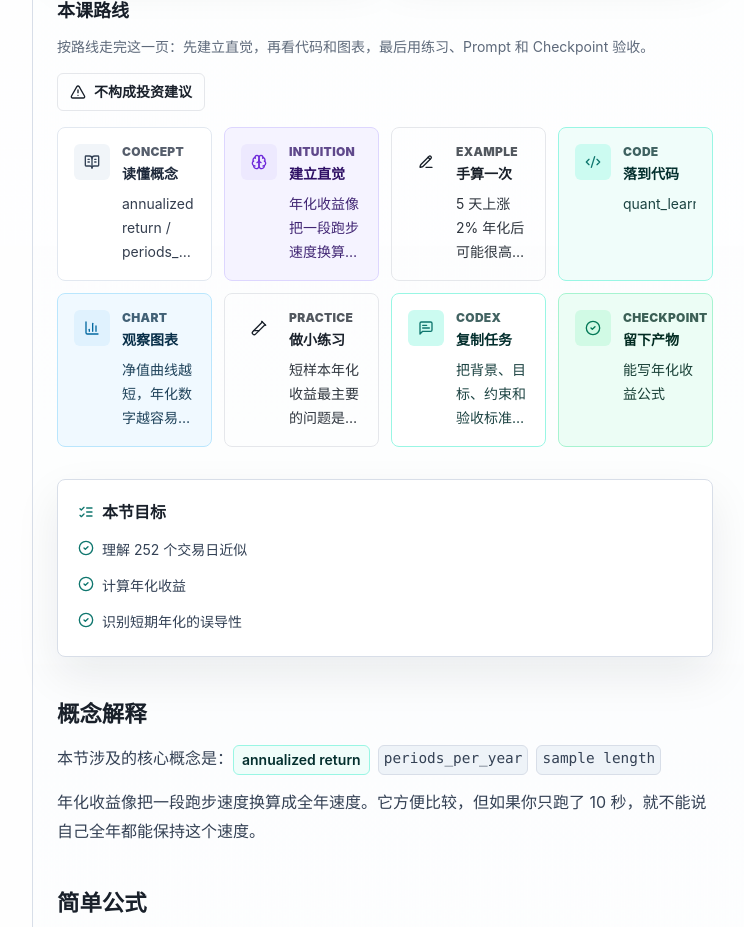
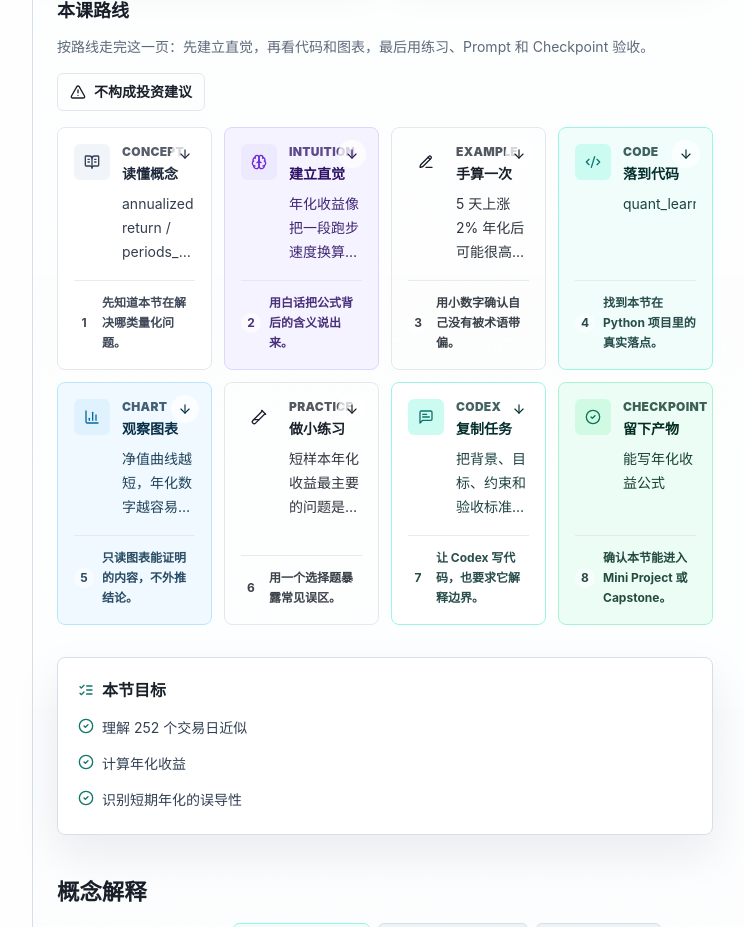
Before and after one commit to ZeyuZuo/learn-quant-with-codex, a Next.js app in the folder web/: page /courses/annualized-return in a window 1280 px wide. Shown: the part 800-1727 px from the top of the page, without its empty margins (255-999 px from the left). Built offline with nearby package versions, Linux system fonts and the light colour scheme.

Commit message:
Improve lesson learning path cards

```diff
--- a/web/src/components/lesson/LessonLearningScaffold.tsx
+++ b/web/src/components/lesson/LessonLearningScaffold.tsx
@@ -1,4 +1,15 @@
-import { AlertTriangle, BarChart3, BookOpenText, Brain, CheckCircle2, Code2, MessageSquareText, PencilLine, TestTube2 } from "lucide-react";
+import {
+  AlertTriangle,
+  ArrowDown,
+  BarChart3,
+  BookOpenText,
+  Brain,
+  CheckCircle2,
+  Code2,
+  MessageSquareText,
+  PencilLine,
+  TestTube2,
+} from "lucide-react";
 import type { Lesson } from "@/lib/types";
 
 type LessonLearningScaffoldProps = {
@@ -13,6 +24,7 @@ export function LessonLearningScaffold({ lesson }: LessonLearningScaffoldProps)
       label: "Concept",
       title: "读懂概念",
       body: lesson.concepts.slice(0, 3).join(" / "),
+      action: "先知道本节在解决哪类量化问题。",
       tone: "border-slate-200 bg-white text-slate-800",
       iconTone: "bg-slate-100 text-slate-700",
     },
@@ -22,6 +34,7 @@ export function LessonLearningScaffold({ lesson }: LessonLearningScaffoldProps)
       label: "Intuition",
       title: "建立直觉",
       body: lesson.intuition,
+      action: "用白话把公式背后的含义说出来。",
       tone: "border-violet-200 bg-violet-50 text-violet-950",
       iconTone: "bg-violet-100 text-violet-700",
     },
@@ -31,6 +44,7 @@ export function LessonLearningScaffold({ lesson }: LessonLearningScaffoldProps)
       label: "Example",
       title: "手算一次",
       body: lesson.handExample,
+      action: "用小数字确认自己没有被术语带偏。",
       tone: "border-amber-200 bg-amber-50 text-amber-950",
       iconTone: "bg-amber-100 text-amber-700",
     },
@@ -40,6 +54,7 @@ export function LessonLearningScaffold({ lesson }: LessonLearningScaffoldProps)
       label: "Code",
       title: "落到代码",
       body: lesson.pythonModule,
+      action: "找到本节在 Python 项目里的真实落点。",
       tone: "border-teal-200 bg-teal-50 text-teal-950",
       iconTone: "bg-teal-100 text-teal-700",
     },
@@ -49,6 +64,7 @@ export function LessonLearningScaffold({ lesson }: LessonLearningScaffoldProps)
       label: "Chart",
       title: "观察图表",
       body: lesson.chartNote,
+      action: "只读图表能证明的内容，不外推结论。",
       tone: "border-sky-200 bg-sky-50 text-sky-950",
       iconTone: "bg-sky-100 text-sky-700",
     },
@@ -58,6 +74,7 @@ export function LessonLearningScaffold({ lesson }: LessonLearningScaffoldProps)
       label: "Practice",
       title: "做小练习",
       body: lesson.quiz.question,
+      action: "用一个选择题暴露常见误区。",
       tone: "border-blue-200 bg-blue-50 text-blue-950",
       iconTone: "bg-blue-100 text-blue-700",
     },
@@ -67,6 +84,7 @@ export function LessonLearningScaffold({ lesson }: LessonLearningScaffoldProps)
       label: "Codex",
       title: "复制任务",
       body: "把背景、目标、约束和验收标准一起交给 Codex。",
+      action: "让 Codex 写代码，也要求它解释边界。",
       tone: "border-teal-200 bg-white text-teal-950",
       iconTone: "bg-teal-100 text-teal-700",
     },
@@ -76,6 +94,7 @@ export function LessonLearningScaffold({ lesson }: LessonLearningScaffoldProps)
       label: "Checkpoint",
       title: "留下产物",
       body: lesson.checkpoint[0] ?? "完成本节 Checkpoint",
+      action: "确认本节能进入 Mini Project 或 Capstone。",
       tone: "border-emerald-200 bg-emerald-50 text-emerald-950",
       iconTone: "bg-emerald-100 text-emerald-700",
     },
@@ -101,8 +120,8 @@ export function LessonLearningScaffold({ lesson }: LessonLearningScaffoldProps)
             <a
               key={step.label}
               href={step.href}
-              className={`chart-enter group flex min-h-36 flex-col rounded-lg border p-4 transition duration-200 hover:-translate-y-0.5 hover:shadow-soft focus:outline-none focus:ring-2 focus:ring-accent/30 ${step.tone}`}
-              style={{ animationDelay: `${index * 70}ms` }}
+              className={`learning-step group relative flex min-h-48 flex-col overflow-hidden rounded-lg border p-4 transition duration-200 hover:-translate-y-0.5 hover:shadow-soft focus:outline-none focus:ring-2 focus:ring-accent/30 ${step.tone}`}
+              style={{ animationDelay: `${index * 65}ms` }}
             >
               <div className="flex items-start gap-3">
                 <div className={`grid h-9 w-9 shrink-0 place-items-center rounded-md transition group-hover:scale-105 ${step.iconTone}`}>
@@ -114,6 +133,17 @@ export function LessonLearningScaffold({ lesson }: LessonLearningScaffoldProps)
                   <p className="clamp-3 mt-2 text-sm leading-6 opacity-90">{step.body}</p>
                 </div>
               </div>
+              <div className="mt-auto pt-4">
+                <div className="flex items-center gap-2 border-t border-current/10 pt-3 text-xs font-bold leading-5 opacity-85">
+                  <span className="grid h-5 w-5 shrink-0 place-items-center rounded-full bg-white/70">{index + 1}</span>
+                  <span>{step.action}</span>
+                </div>
+              </div>
+              {index < steps.length - 1 ? (
+                <div className="pointer-events-none absolute right-3 top-3 hidden h-7 w-7 place-items-center rounded-full bg-white/75 text-current/60 xl:grid">
+                  <ArrowDown className="h-3.5 w-3.5" />
+                </div>
+              ) : null}
             </a>
           );
         })}
--- a/web/src/styles/globals.css
+++ b/web/src/styles/globals.css
@@ -97,6 +97,24 @@ a {
   animation: chartEnter 560ms cubic-bezier(0.22, 1, 0.36, 1) both;
 }
 
+.learning-step {
+  animation: learningStepEnter 620ms cubic-bezier(0.22, 1, 0.36, 1) both;
+}
+
+.learning-step::before {
+  position: absolute;
+  inset: 0;
+  pointer-events: none;
+  content: "";
+  background: linear-gradient(135deg, rgba(255, 255, 255, 0.5), transparent 42%);
+  opacity: 0;
+  transition: opacity 180ms ease;
+}
+
+.learning-step:hover::before {
+  opacity: 1;
+}
+
 @keyframes chartEnter {
   from {
     opacity: 0;
@@ -105,6 +123,17 @@ a {
   to {
     opacity: 1;
     transform: translateY(0);
+  }
+}
+
+@keyframes learningStepEnter {
+  from {
+    opacity: 0;
+    transform: translateY(14px) scale(0.985);
+  }
+  to {
+    opacity: 1;
+    transform: translateY(0) scale(1);
   }
 }
 
```
